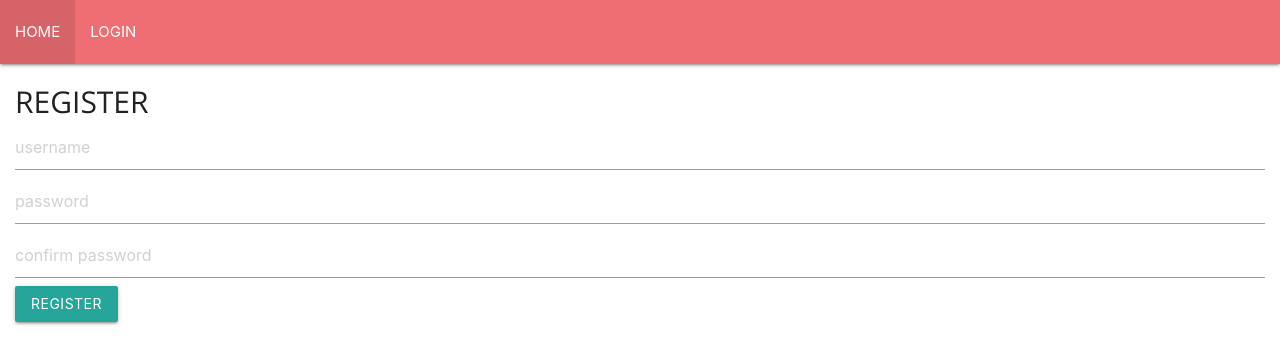
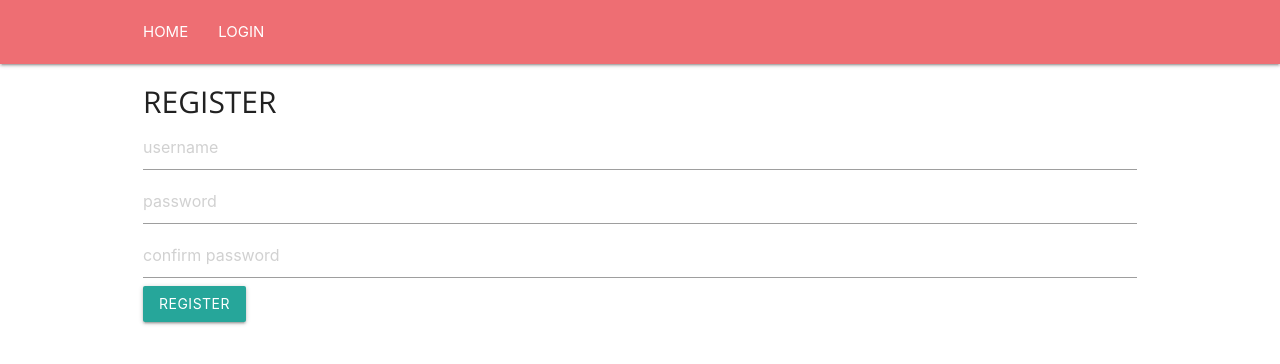
Before and after one commit to RichardWong8/blog, a Flask app: page /register in a window 1280 px wide. Shown: the top 364 px of the page. Run offline with Flask 2, Linux system fonts and the light colour scheme.

Commit message:
added container style

```diff
--- a/static/styles.css
+++ b/static/styles.css
@@ -10,3 +10,7 @@
   font-size: 30px !important;
   font-family: 'Open Sans', sans-serif;
 }
+
+.container {
+  width: 80% !important;
+}
--- a/templates/base.html
+++ b/templates/base.html
@@ -7,10 +7,18 @@
     <link rel="stylesheet" href="/static/styles.css">
   </head>
   <body>
-    {% block navigation %}{% endblock %}
-    <div class="non-nav">
-      <span class="my-header card-title"> {% block header %}{% endblock %} </span><br>
-      {% block content %}{% endblock %}
+    <nav>
+      <div class="nav-wrapper">
+        <div class="container">
+          {% block navigation %}{% endblock %}
+        </div>
+      </div>
+    </nav>
+    <div class="container">
+      <div class="non-nav">
+        <span class="my-header card-title"> {% block header %}{% endblock %} </span><br>
+        {% block content %}{% endblock %}
+      </div>
     </div>
   </body>
 </html>
--- a/templates/blog.html
+++ b/templates/blog.html
@@ -3,8 +3,6 @@
 {% block header %} MY BLOGS {% endblock %}
 
 {% block navigation %}
-  <nav>
-    <div class="nav-wrapper">
   <ul id="nav-mobile" class="left hide-on-med-and-down">
     <li><a href="{{url_for('blog')}}"> HOME</a></li>
     <li><a href="{{url_for('create_blog')}}">CREATE BLOG</a></li>
@@ -12,8 +10,6 @@
   <ul id="nav-mobile" class="right hide-on-med-and-down">
      <li><a href="{{url_for('logout')}}"> LOGOUT</a></li>
   </ul>
-    </div>
-  </nav>
 {% endblock %}
 
 {% block content %}
--- a/templates/register.html
+++ b/templates/register.html
@@ -3,14 +3,10 @@
 {% block header %} REGISTER {% endblock %}
 
 {% block navigation %}
-  <nav>
-    <div class="nav-wrapper">
-      <ul id="nav-mobile" class="left hide-on-med-and-down">
-        <li><a href="{{url_for('home')}}"> HOME</a></li>
-        <li><a href="{{url_for('login')}}"> LOGIN </a></li>
-      </ul>
-    </div>
-  </nav>
+  <ul id="nav-mobile" class="left hide-on-med-and-down">
+    <li><a href="{{url_for('home')}}"> HOME</a></li>
+    <li><a href="{{url_for('login')}}"> LOGIN </a></li>
+  </ul>
 {% endblock %}
 
 {% block content %}
```
Also changed, not shown: templates/home.html (+3 -7 lines), templates/login.html (+4 -8 lines). Lines whose indentation alone changed are shown as unchanged.
